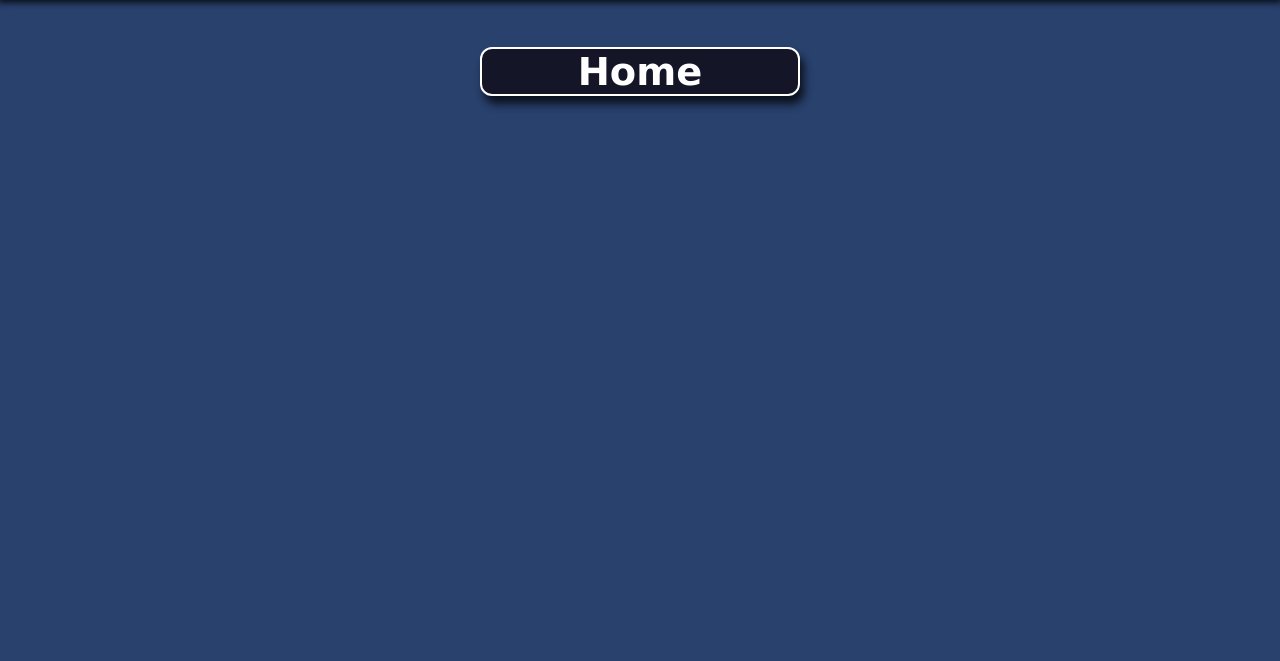
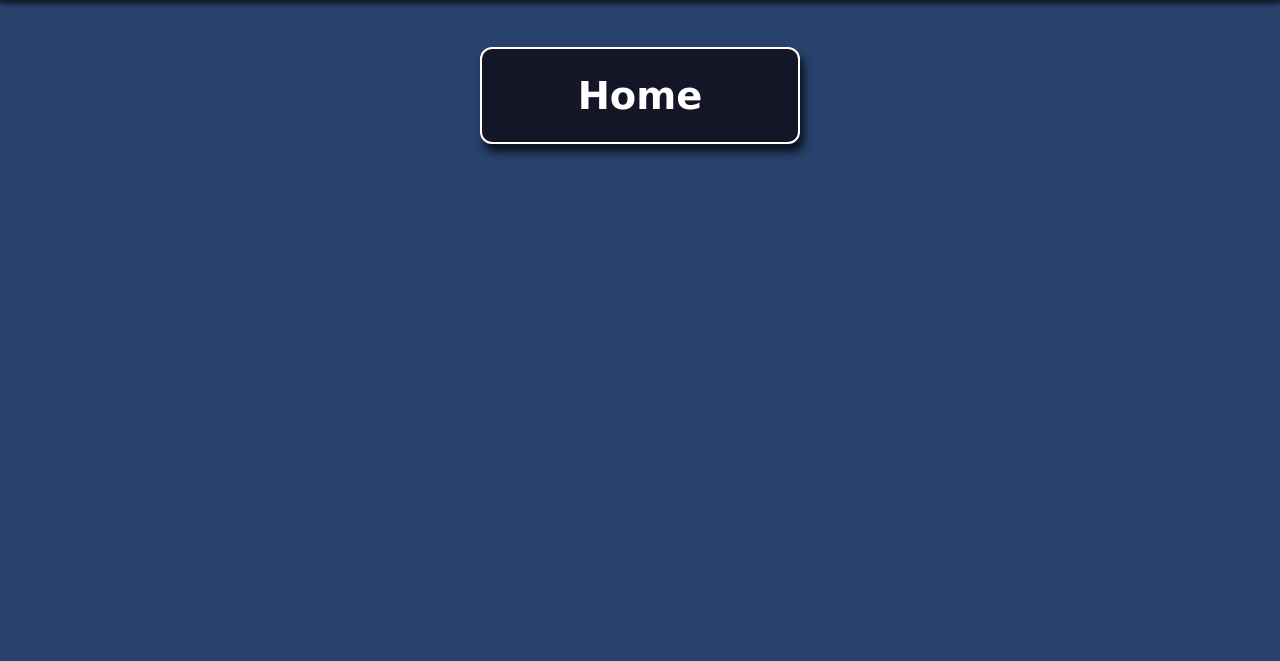
Before and after one commit to F-Adams/responsive_navbar, a plain HTML site: page index.html in a window 1280 px wide. Shown: the part 65-726 px from the top of the page. Drawn offline with Linux system fonts and the light colour scheme.

Commit message:
Changes to styles

```diff
--- a/css/styles.css
+++ b/css/styles.css
@@ -71,7 +71,7 @@ body {
 
 .titleBox {
     width: 25%;
-    /* padding: 1.5rem; */
+    padding: 1.5rem;
     margin: 50px auto;
     background-color: #141527;
     border: 2px solid #fff;
```
